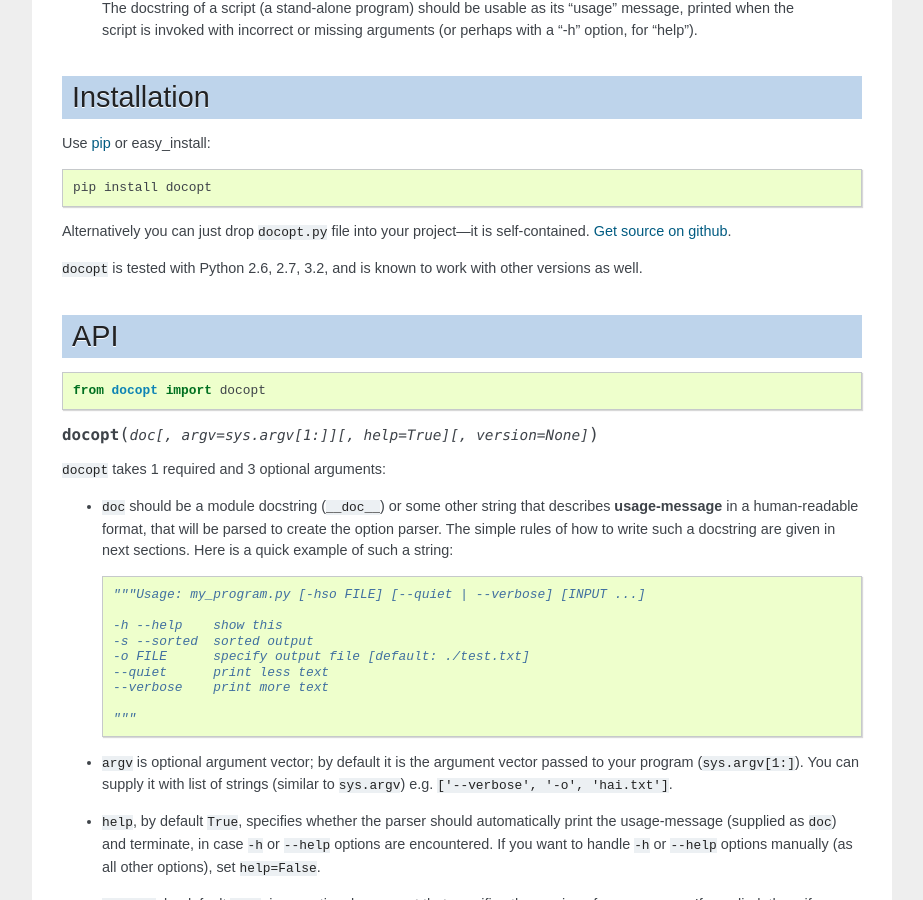
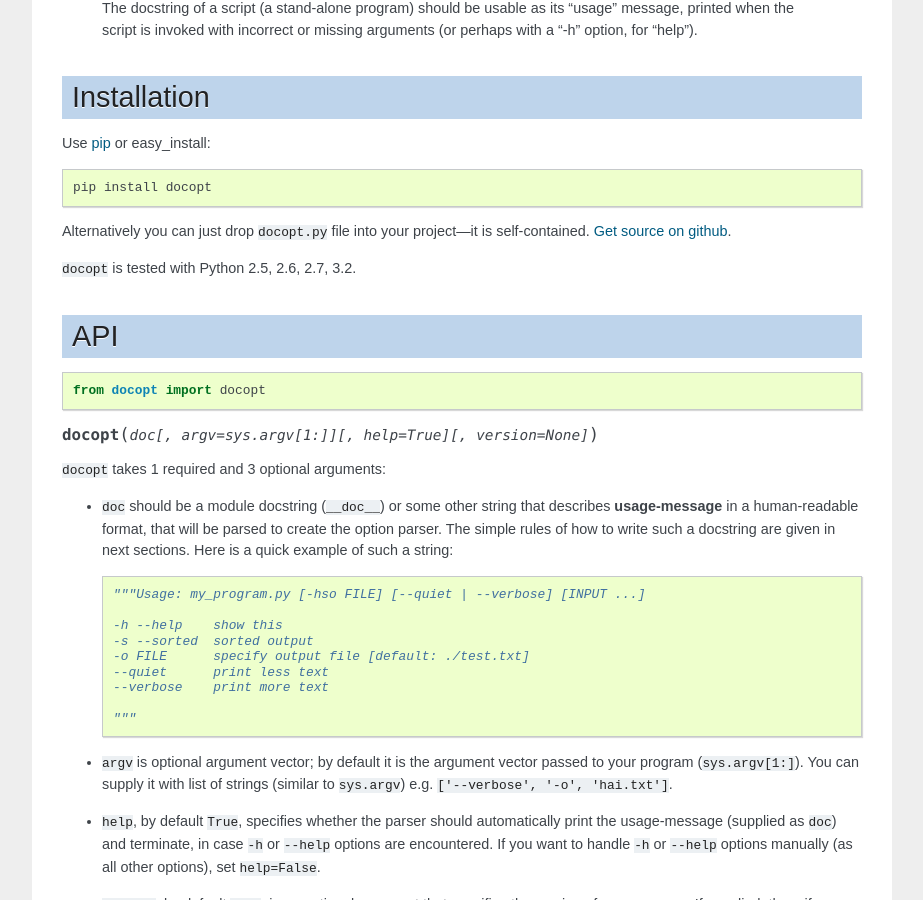
Before and after one commit to docopt/docopt, a Sphinx documentation site: the page built from docs/index.rst, in a window 1280 px wide and 900 px high, scrolled down 1601 px. Shown: the whole window, without its empty margins (198-1121 px from the left). Built offline with Sphinx 7.4.7, drawn with Linux system fonts in a browser that asks for light colours.

Commit message:
Make tests work with python2.5.

```diff
--- a/docs/index.rst
+++ b/docs/index.rst
@@ -125,8 +125,7 @@ Use `pip <http://pip-installer.org>`_ or easy_install::
 Alternatively you can just drop ``docopt.py`` file into your project---it is
 self-contained. `Get source on github <http://github.com/halst/docopt>`_.
 
-``docopt`` is tested with Python 2.6, 2.7, 3.2, and is known to work with
-other versions as well.
+``docopt`` is tested with Python 2.5, 2.6, 2.7, 3.2.
 
 API
 ===============================================================================
--- a/test_docopt.py
+++ b/test_docopt.py
@@ -1,3 +1,4 @@
+from __future__ import with_statement
 from docopt import (Option, docopt, parse, Argument, Either, split_either,
                     Required, Optional, pattern, OneOrMore, parse_doc_options,
                     option, Options, Arguments, DocoptExit, GreedyEither,
--- a/test_example.py
+++ b/test_example.py
@@ -9,6 +9,7 @@ Options:
   --help
 
 """
+from __future__ import with_statement
 from docopt import docopt, Options, Arguments, DocoptExit
 from pytest import raises
 
```
